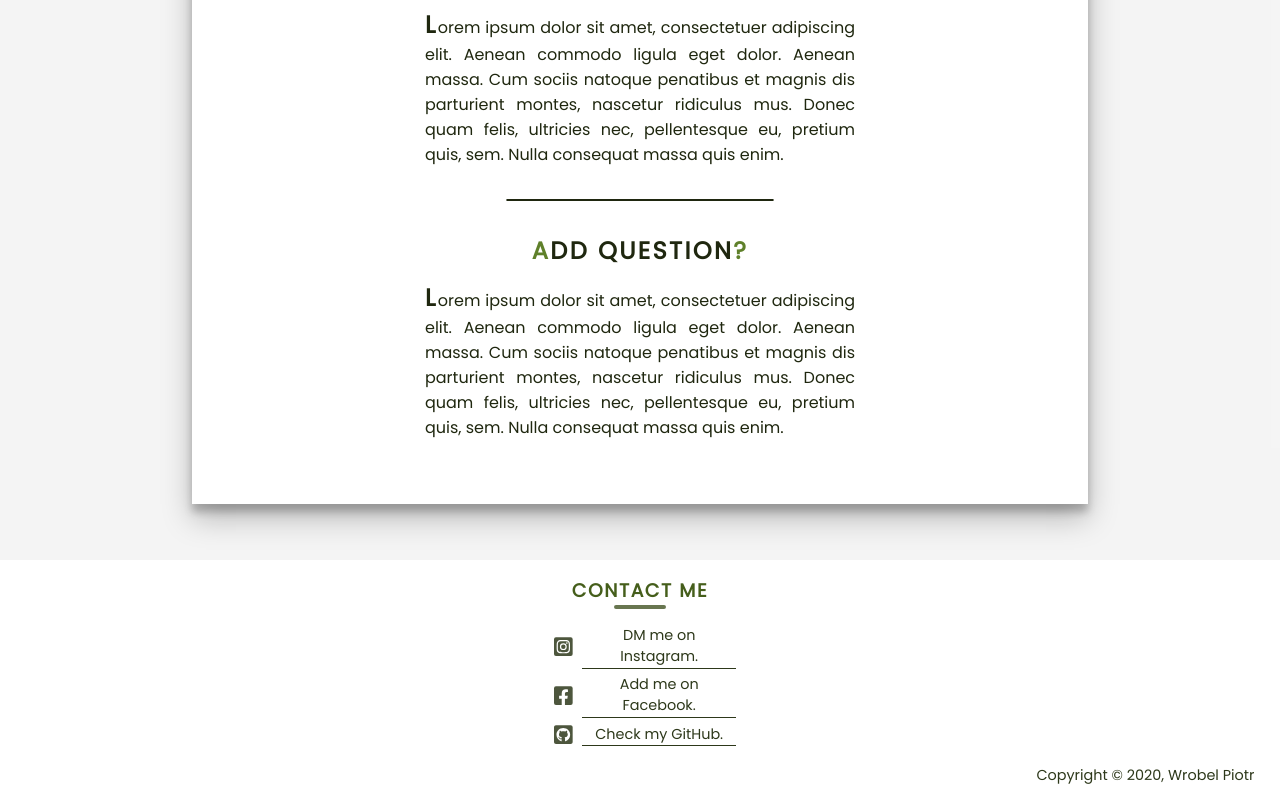
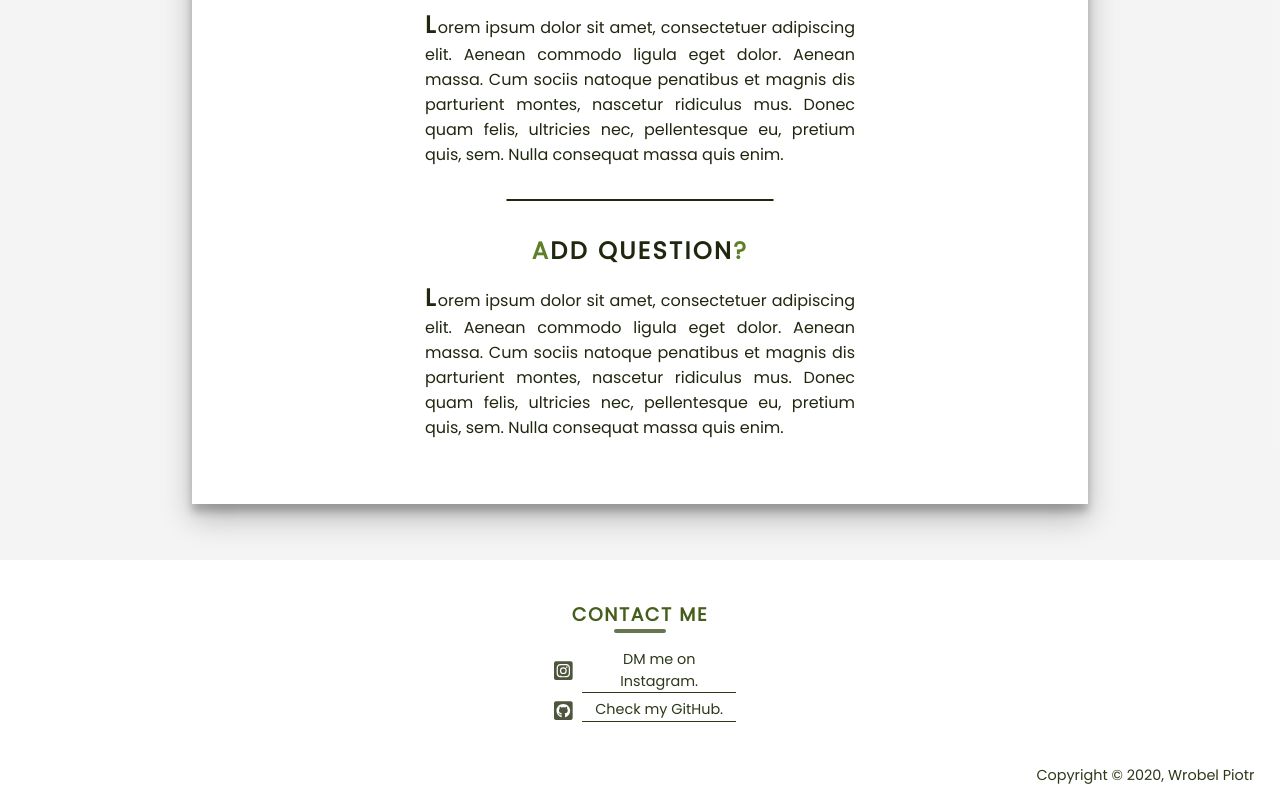
Before and after one commit to ajiiz/plants-react-app, a React (Create React App) app: page /faq in a window 1280 px wide. Shown: the part 1331-2131 px from the top of the page. Built offline with nearby package versions, Linux system fonts and the light colour scheme.

Commit message:
Removed fb link from footer

```diff
--- a/src/components/Footer.js
+++ b/src/components/Footer.js
@@ -27,15 +27,7 @@ const Footer = () => {
                             <FontAwesomeIcon style={styles} icon={ faInstagramSquare } size="lg" />
                         </div>
                         <div className="contact__icons__link__text">
-                            <a href="https://www.instagram.com/piotr_wrobel_/" target="_blank" rel="noopener">DM me on Instagram.</a>
-                        </div>
-                    </div>
-                    <div className="contact__icons__link">
-                        <div className="contact__icons__link__icon">
-                            <FontAwesomeIcon style={styles} icon={ faFacebookSquare } size="lg" />
-                        </div>
-                        <div className="contact__icons__link__text">
-                            <a href="https://www.facebook.com/piotr.wrobel.99" target="_blank" rel="noopener">Add me on Facebook.</a>
+                            <a href="https://www.instagram.com/pvvrbl/" target="_blank" rel="noopener">DM me on Instagram.</a>
                         </div>
                     </div>
                     <div className="contact__icons__link">
```
Also changed, not shown: 1 other file (tests, documents, lock files or other folders).
